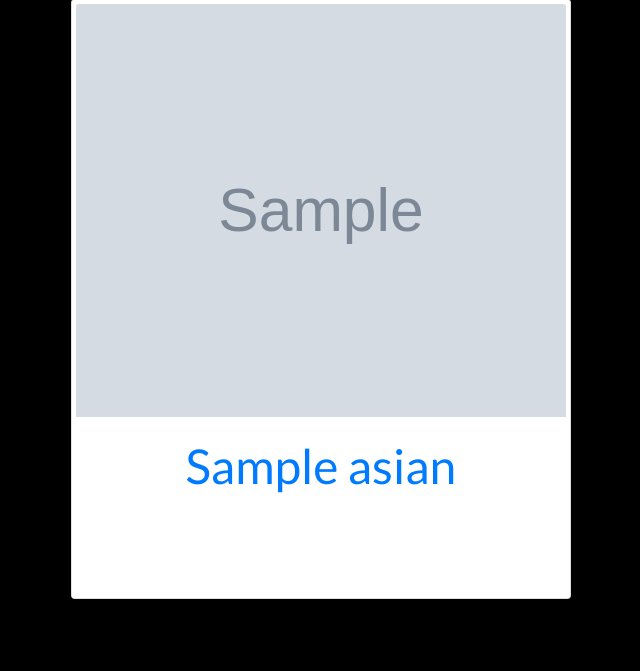
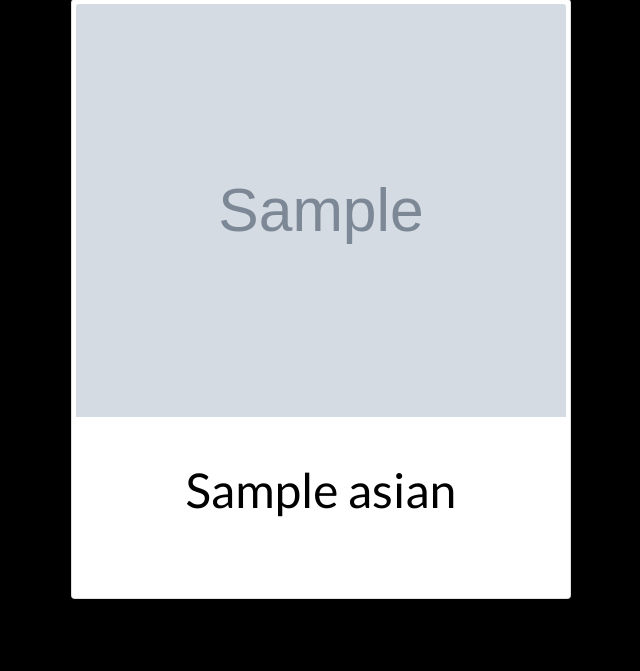
Before and after one commit to MileySJ/recipe_book, a Django app: page /asian/ in a window 1280 px wide. Shown: the part 415-1086 px from the top of the page, without its empty margins (350-990 px from the left). Run offline with Django 4.2, Linux system fonts and the light colour scheme; tables that the repository leaves empty hold one stand-in row (values such as "Sample post"); grey boxes marked "Sample" are stand-in pictures; parts of the project's set-up code (start-up, migrations or seed data) failed here and were passed over; some libraries are stand-ins or nearby versions.

Commit message:
text-decoration-none

```diff
--- a/recipes/static/recipes/custom.css
+++ b/recipes/static/recipes/custom.css
@@ -15,6 +15,7 @@ body {
 }
 #recipetitle {
     font-size: 3rem;
+    color: black;
 }
 
 @media (min-width: 992px) {
--- a/recipes/templates/recipes/asian.html
+++ b/recipes/templates/recipes/asian.html
@@ -10,12 +10,12 @@
 
 
 
-    <a href="{% url 'recipes:asian_detail' asian.id %}">
+    <a class="text-decoration-none" id="recipetitle" href="{% url 'recipes:asian_detail' asian.id %}">
       <div class="card p-1" style="width: 500px; height: 600px;" id="recipescards">
         {% if asian.image %}
         <img src="{{ asian.image.url }}" height="70%" width="100%" class="card-img-top">
         {% endif %}
-        <div class="card-body text-center">
+        <div class="card-body text-center my-4">
           <h5 class="card-title" id="recipetitle">{{ asian.title }}</h5>
         </div>
       </div>
--- a/recipes/templates/recipes/italian.html
+++ b/recipes/templates/recipes/italian.html
@@ -9,12 +9,12 @@
 
 
 
-      <a href="{% url 'recipes:italian_detail' italian.id %}">
+      <a class="text-decoration-none"  id="recipetitle" href="{% url 'recipes:italian_detail' italian.id %}">
     <div class="card p-1" style="width: 500px; height: 600px;" id="recipescards">
         {% if italian.image %}
             <img src="{{ italian.image.url }}" height="70%" width="100%" class="card-img-top">
         {% endif %}
-        <div class="card-body text-center">
+        <div class="card-body text-center my-2">
           <h5 class="card-title" id="recipetitle">{{ italian.title }}</h5>
         </div>
       </div>
```
Also changed, not shown: recipes/templates/recipes/italian_detail.html (+16 -1 lines), media/Pepperoni-and-Burrata-Pizza-with-Pesto-3_0tgErWA.jpeg (added), media/meetballs_kUxJhtj.jpeg (added), media/mushroom_pasta_FRpm2nx.jpeg (added).
